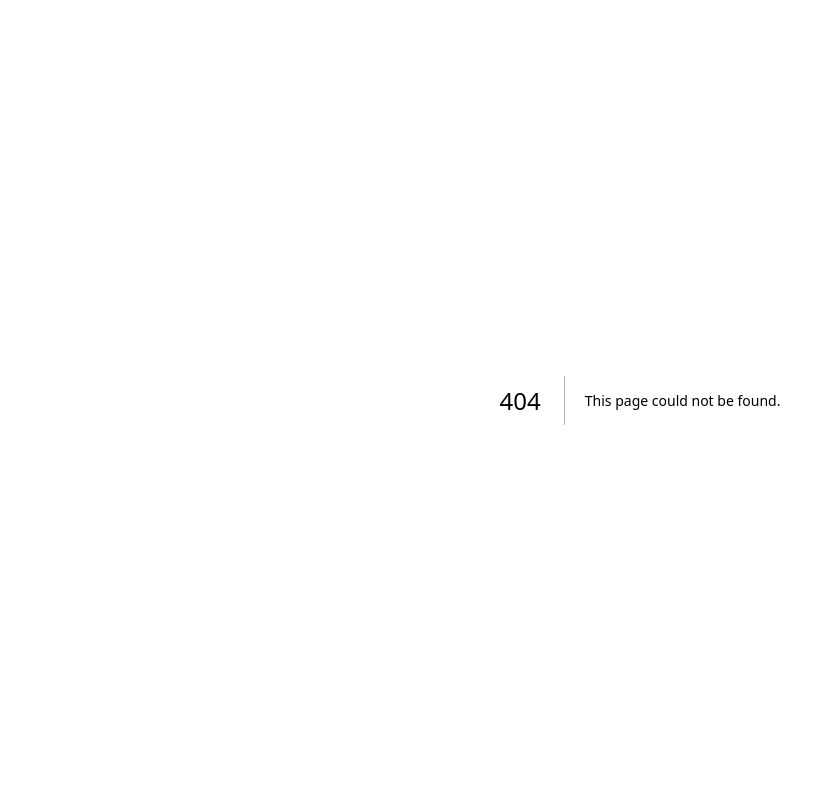
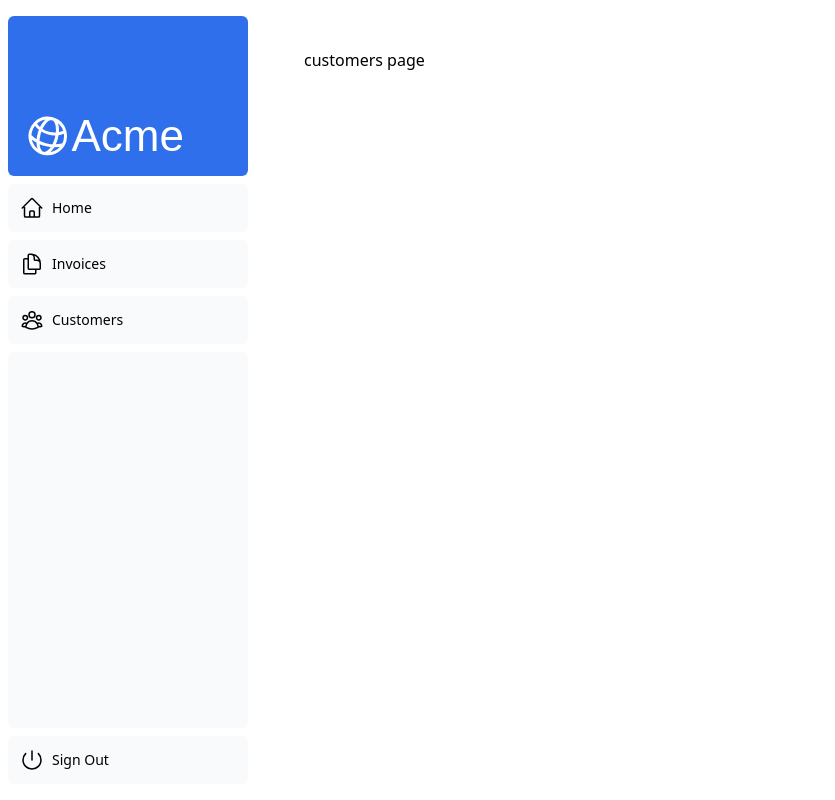
Before and after one commit to Alphamikey23/NextJS_dashboard_app, a Next.js app: page /dashboard/customers in a window 1280 px wide. Before the commit this address had no page. Shown: the whole page, without its empty margins (0-835 px from the left). Built offline with nearby package versions, Linux system fonts and the light colour scheme; a web font is replaced by a local one.

Commit message:
Added pages to dashboard and fixed navigation of sidebar

```diff
--- /dev/null
+++ b/app/dashboard/customers/page.tsx
@@ -0,0 +1,3 @@
+export default function Page() {
+    return(<h1>customers page</h1>)
+}
--- /dev/null
+++ b/app/dashboard/invoices/page.tsx
@@ -0,0 +1,3 @@
+export default function Page() {
+    return(<h1>Invoices page</h1>)
+}
```
